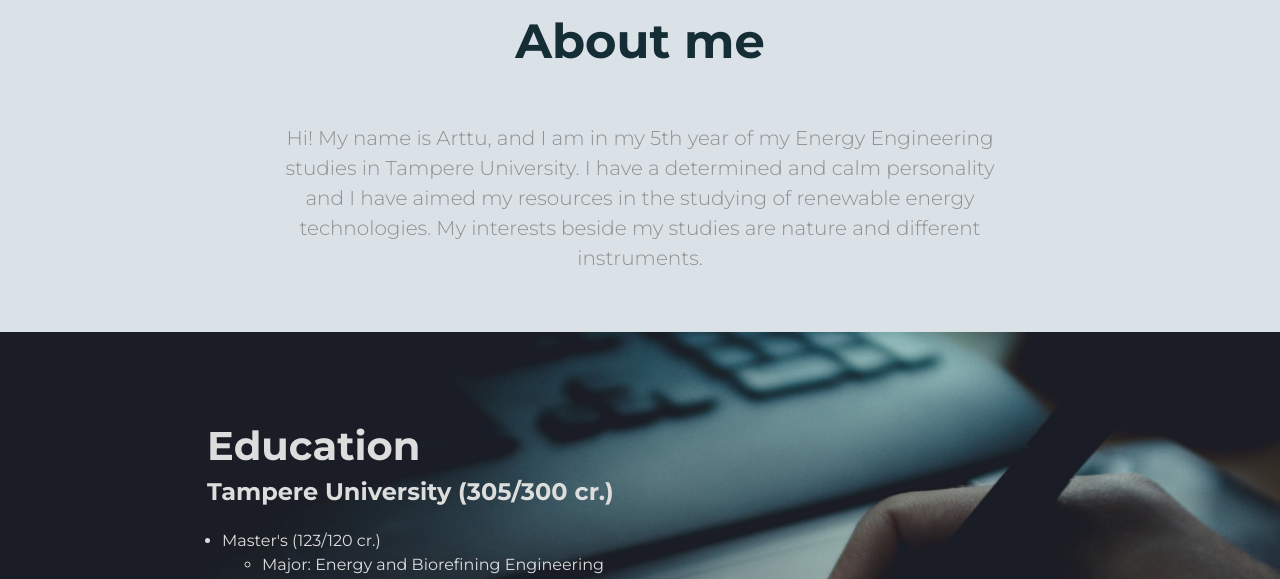
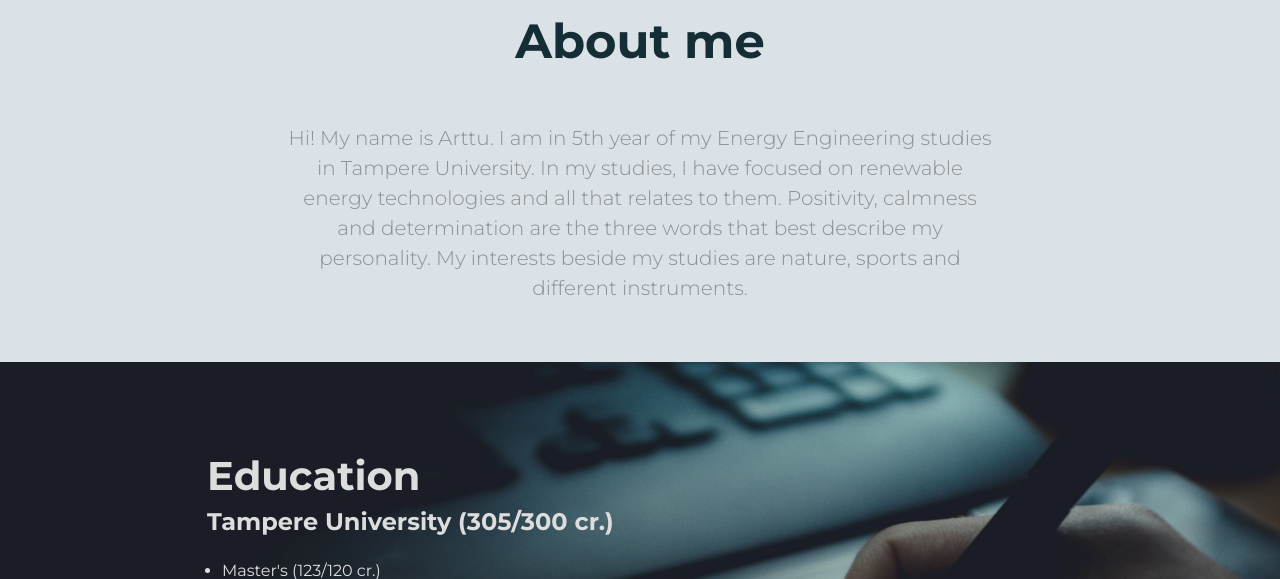
Before and after one commit to arttujuhani/Arttu-Virtanen, a Flask app: page / in a window 1280 px wide. Shown: the part 660-1239 px from the top of the page. Run offline with Flask 2, Linux system fonts and the light colour scheme.

Commit message:
ready structure

```diff
--- a/static/styles.css
+++ b/static/styles.css
@@ -232,6 +232,7 @@ p {
 
     #title {
         text-align: center;
+        height: 710px;
     }
 
     #skills {
@@ -488,7 +489,7 @@ p {
 }
 
 #thankyou {
-    background: url('images/thankyou.jpg');
+    background: url('images/energy.jpg');
 
      height: 100vh;
      /* Center and scale the image nicely */
@@ -496,7 +497,7 @@ p {
      background-repeat: no-repeat;
      background-size: cover;
      text-align: center;
-     padding-top: 300px;
+     padding-top: 310px;
 }
 
 #thankyou h1 {
--- a/templates/index.html
+++ b/templates/index.html
@@ -80,9 +80,9 @@
   <section id="about_me">
     <div>
       <h1 class="about_me-title">About me</h1>
-      <p class="lead about-me-text">Hi! My name is Arttu, and I am in my 5th year of my Energy Engineering studies in Tampere University.
-          I have a determined and calm personality and I have aimed my resources in the studying of renewable energy technologies.
-          My interests beside my studies are nature and different instruments.
+      <p class="lead about-me-text">Hi! My name is Arttu. I am in 5th year of my Energy Engineering studies in Tampere University.
+          In my studies, I have focused on renewable energy technologies and all that relates to them. Positivity, calmness and determination are the three words that best describe my personality.
+          My interests beside my studies are nature, sports and different instruments.
           <br>
           <br>
       </p>
@@ -302,7 +302,7 @@
                     <img class="app-image-website" src="static/images/Website-logo.png"><h3>Website design</h3>
                 </div>
                 <p class="left">
-                    I've learned HTML, CSS, Bootstrap and also some JS on my spree time. This website is made by scratch.
+                    I've learned HTML, CSS, Bootstrap and also some JS on my spree time. Some of these skills are best displayed on this personal website which I created from scratch.
                 </p>
                 <img class="code-image" src="static/images/python-code.png">
             </div>
@@ -311,7 +311,7 @@
                     <h3>Motivation</h3>
                 </div>
                 <p class="left">
-                    I eager to learn new things and I'm passionate about using that information for good purposes.
+                    I am highly motivated to learn new things and put my already acquired skills to test. The constant will to improve drives me forward.
                 </p>
 
                 <div class="row carousel-heading-padding">
```
Also changed, not shown: static/images/thankyou.jpg (deleted).
